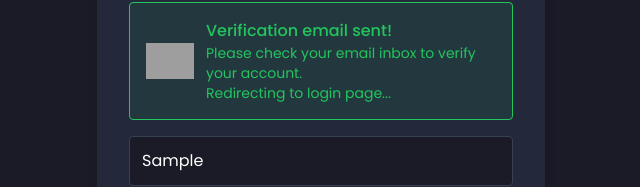
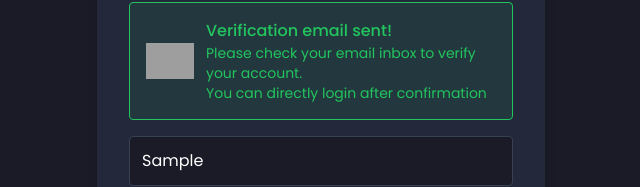
Before and after one commit to saikiran76/DailyFixFrontend, a React (Vite) app: page /signup in a window 1280 px wide. Both pictures are taken after typing "Sample", "Sample", "name@example.com", "Sample123", "Sample123" into the empty fields and a click on the button "Sign Up". Shown: the part 150-337 px from the top of the page, without its empty margins (319-959 px from the left). Built offline with nearby package versions, Linux system fonts and the light colour scheme; no server answers; grey boxes are pictures that could not be loaded.

Commit message:
updated the feedback message for signup

```diff
--- a/src/pages/Signup.jsx
+++ b/src/pages/Signup.jsx
@@ -159,7 +159,7 @@ const Signup = () => {
               <div>
                 <p className="font-medium">Verification email sent!</p>
                 <p className="text-sm">Please check your email inbox to verify your account.</p>
-                <p className="text-sm">Redirecting to login page...</p>
+                <p className="text-sm">You can directly login after confirmation</p>
               </div>
             </div>
           </div>
```
